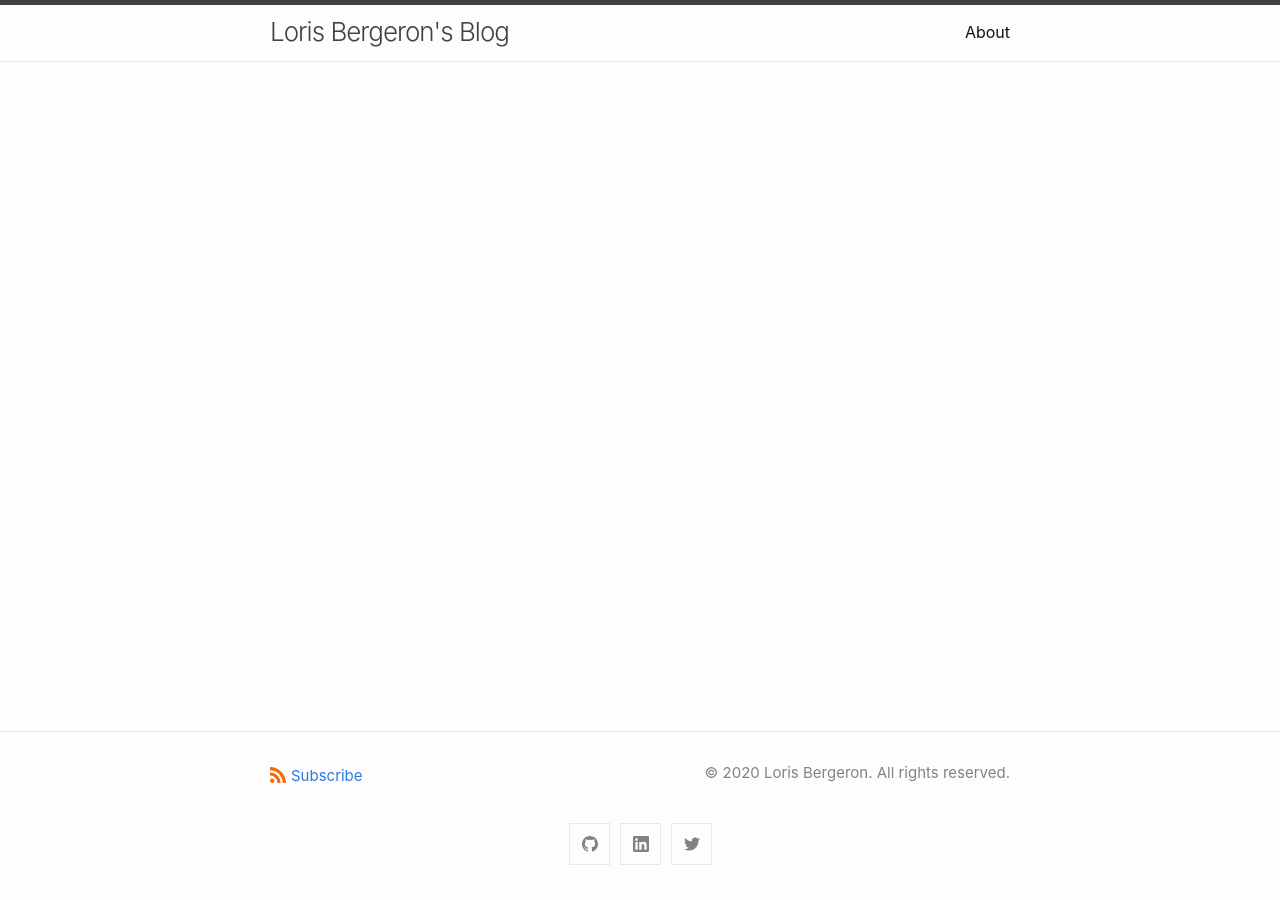
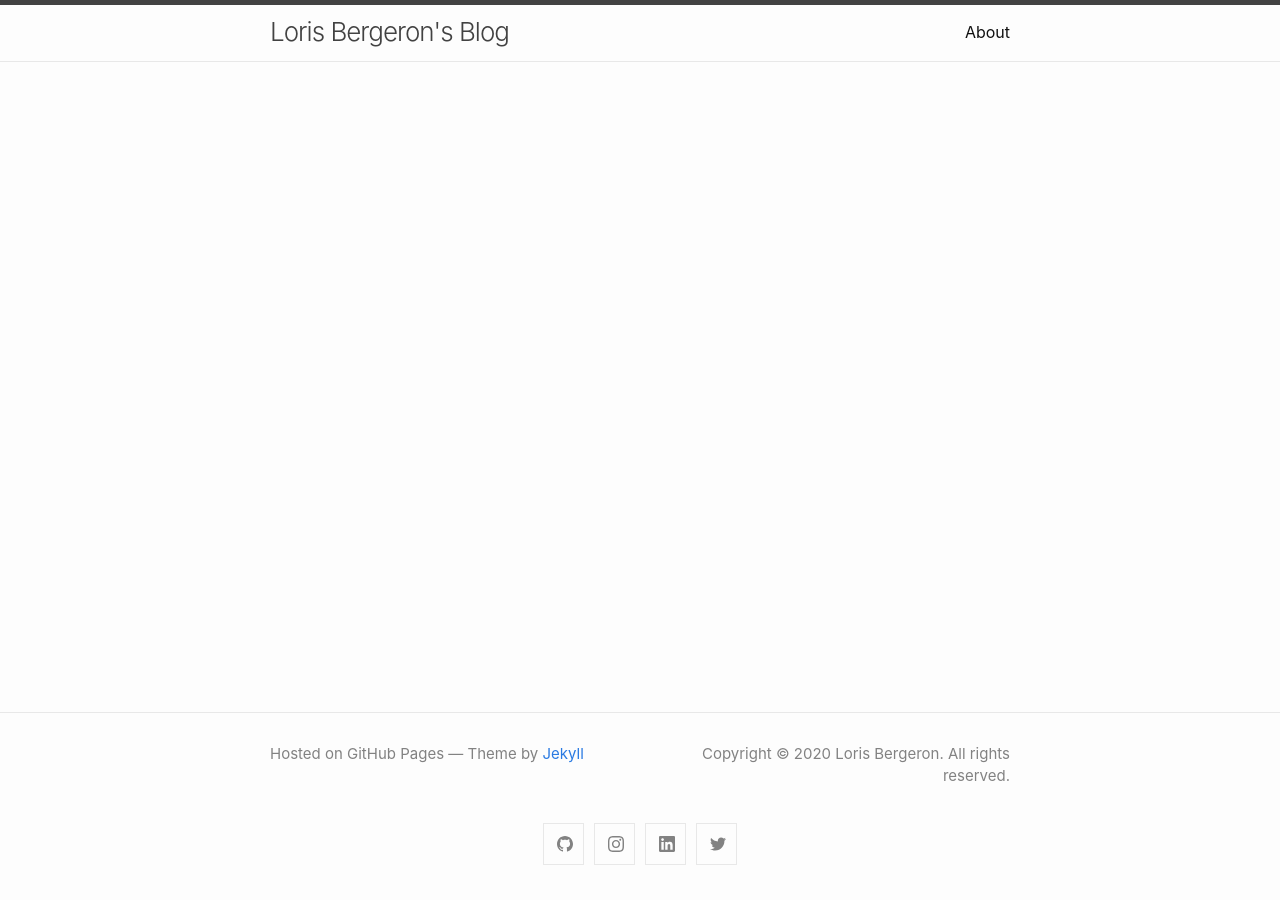
Before and after one commit to lorisbergeron/lorisbergeron.github.io, a Jekyll site: the page built from index.md, in a window 1280 px wide. Built offline with Jekyll 4.4.1, drawn with Linux system fonts in a browser that asks for light colours.

Commit message:
Update _config.yml and footer.html

```diff
--- a/_config.yml
+++ b/_config.yml
@@ -12,6 +12,7 @@ minima:
     twitter: lrsbrgrn
     github:  lorisbergeron
     linkedin: lorisbergeron
+    instagram: lorisbergeron
 
 # Build settings
 theme: minima
--- a/_includes/footer.html
+++ b/_includes/footer.html
@@ -5,14 +5,7 @@
 
     <div class="footer-col-wrapper">
       <div class="footer-col">
-       <p class="feed-subscribe">
-          <a href="{{ 'feed.xml' | relative_url }}">
-            <svg class="svg-icon orange">
-              <use xlink:href="{{ 'assets/minima-social-icons.svg#rss' | relative_url }}"></use>
-            </svg><span>Subscribe</span>
-          </a>
-        </p>
-        <!--<p style="text-align:left;">Hosted on GitHub Pages</p>-->
+        <p style="text-align:left;">Hosted on GitHub Pages — Theme by <a href="https://github.com/jekyll/minima">Jekyll</a></p>
       {%- if site.author %}
         <ul class="contact-list">
           {% if site.author.name -%}
@@ -25,7 +18,7 @@
       {%- endif %}
       </div>
       <div class="footer-col">
-        <p style="text-align:right;">&copy; 2020 Loris Bergeron. All rights reserved.</p>
+        <p style="text-align:right;">Copyright &copy; 2020 Loris Bergeron. All rights reserved.</p>
       </div>
     </div>
 
```
